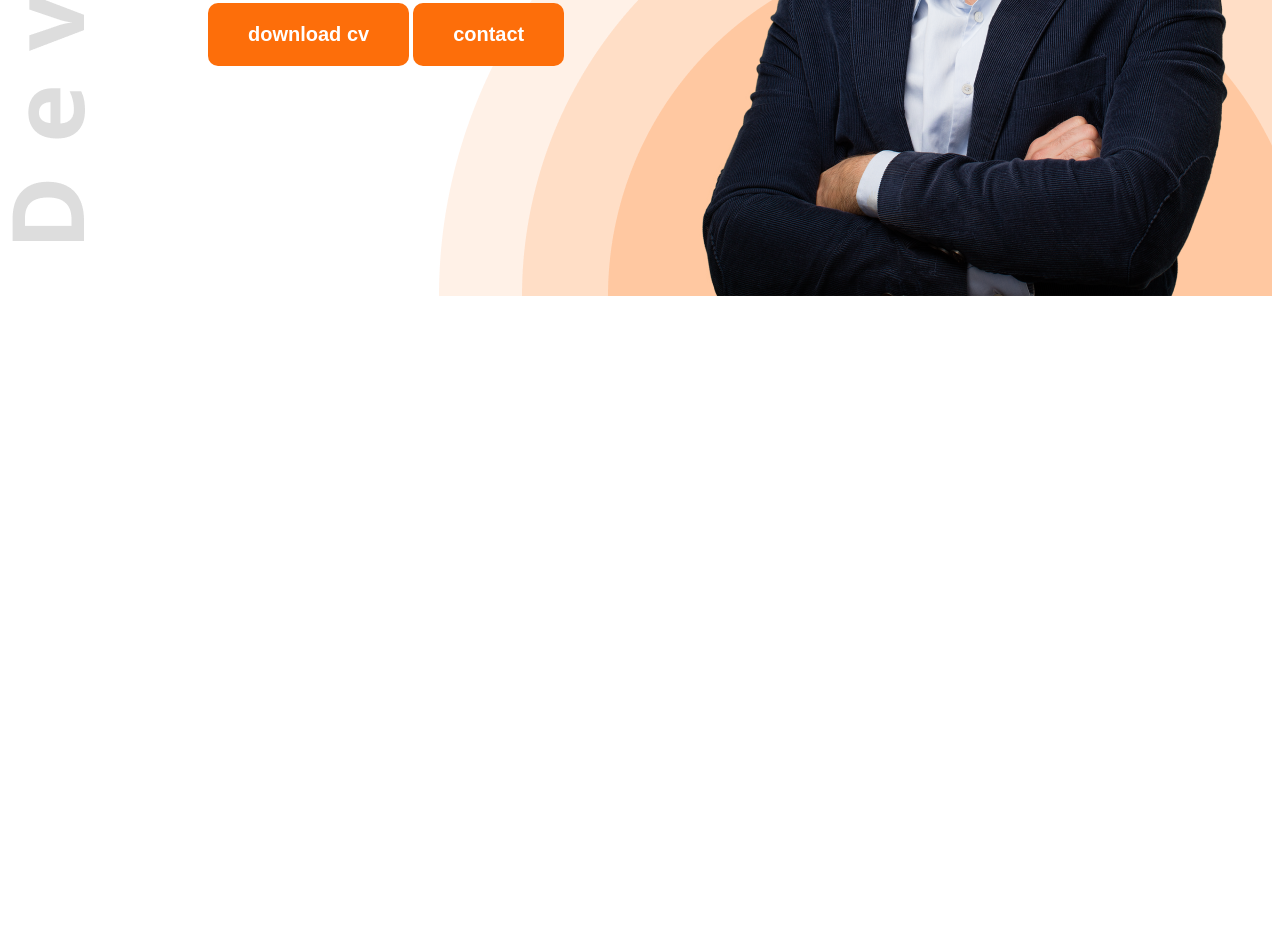
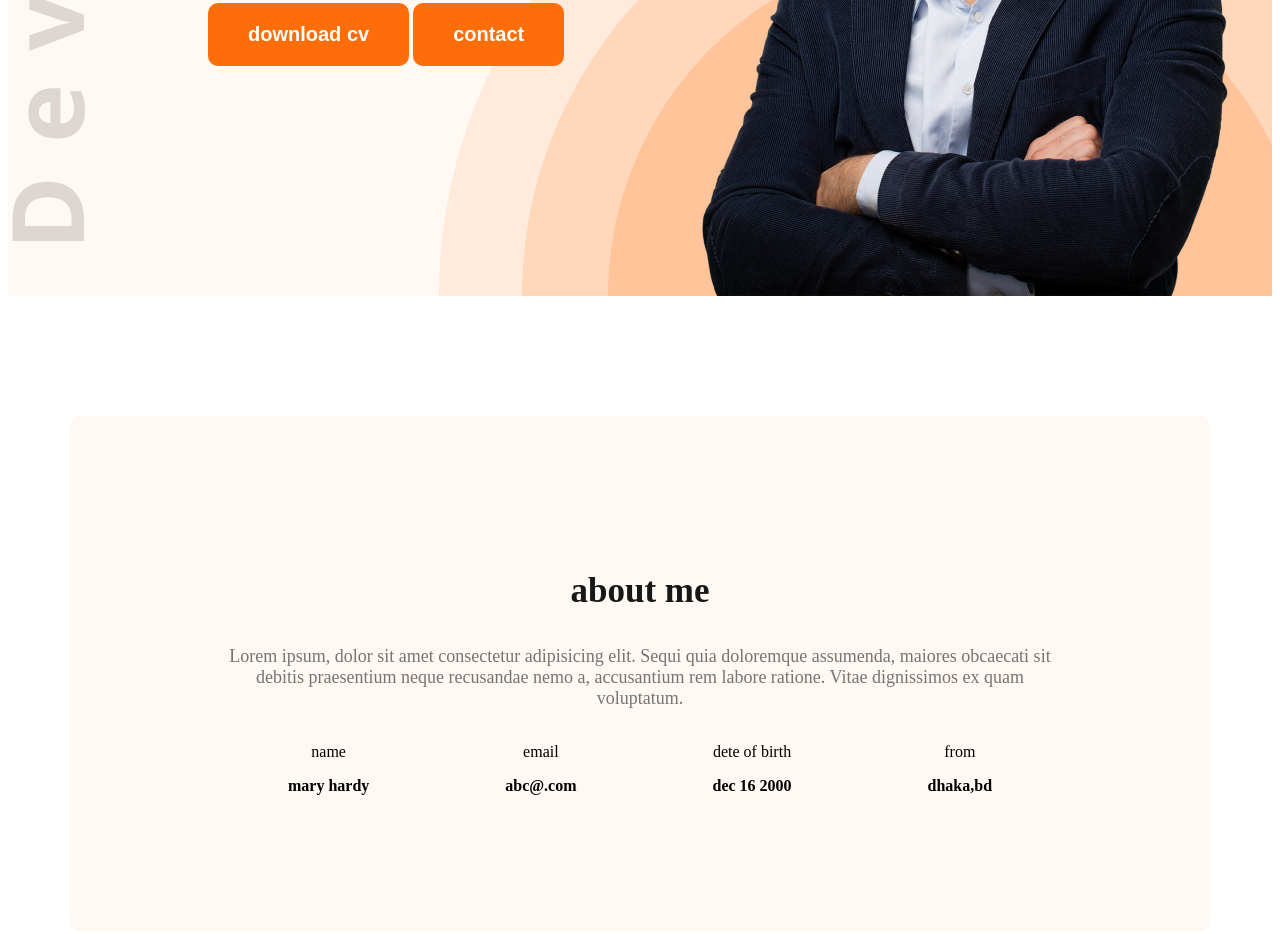
Before and after one commit to nayeem005500/web-dev-port, a plain HTML site: page index.html in a window 1280 px wide. Shown: the part 530-1464 px from the top of the page. Before the commit the page ends 834 px from the top, so only its background shows below. Drawn offline with Linux system fonts and the light colour scheme.

Commit message:
commit of main

```diff
--- a/index.html
+++ b/index.html
@@ -10,7 +10,7 @@
     <link rel="stylesheet" href="styles/portfolio.css">
 </head>
 <body class=".open-sans-normal">
-    <header class="header">
+    <header class="header second-bg">
         <nav>
             <h3 class="nav-title">ma<span class="text-color">r</span>y</h3>
             <ul>
@@ -34,6 +34,30 @@
 
     </header>
     <main>
+        <section class="about second-bg">
+            <h3 class="section-title">about me</h3>
+            <p class="section-description">
+                Lorem ipsum, dolor sit amet consectetur adipisicing elit. Sequi quia doloremque assumenda, maiores obcaecati sit debitis praesentium neque recusandae nemo a, accusantium rem labore ratione. Vitae dignissimos ex quam voluptatum.
+            </p>
+            <div class="about-items">
+                <div class="about-item">
+                    <p class="item-title">name</p>
+                    <p class="item-description">mary hardy</p>
+                </div>
+                <div class="about-item">
+                    <p class="item-title">email</p>
+                    <p class="item-description">abc@.com</p>
+                </div>
+                <div class="about-item">
+                    <p class="item-title">dete of birth</p>
+                    <p class="item-description">dec 16 2000</p>
+                </div>
+                <div class="about-item">
+                    <p class="item-title">from</p>
+                    <p class="item-description">dhaka,bd</p>
+                </div>
+            </div>
+        </section>
 
     </main>
     <footer>
--- a/styles/portfolio.css
+++ b/styles/portfolio.css
@@ -73,3 +73,32 @@ nav{
     background-repeat: no-repeat;
     background-position: top left,bottom right;
 }
+.section-title{
+    font-size: 35px;
+    font-weight: bold;
+    color: #181818;
+}
+.section-description{
+    font-size: 18px;
+    color: #757575;
+}
+.second-bg{
+    background-color: #fff8f3;
+}
+.about{
+    border-radius: 10px;
+    padding: 120px 150px;
+    text-align: center;
+    margin-top: 120px;
+}
+main{
+    max-width: 1140px;
+    margin: 0 auto;
+}
+.item-description{
+    font-weight: bold;
+}
+.about-items{
+    display: flex;
+    justify-content: space-around;
+}
```
